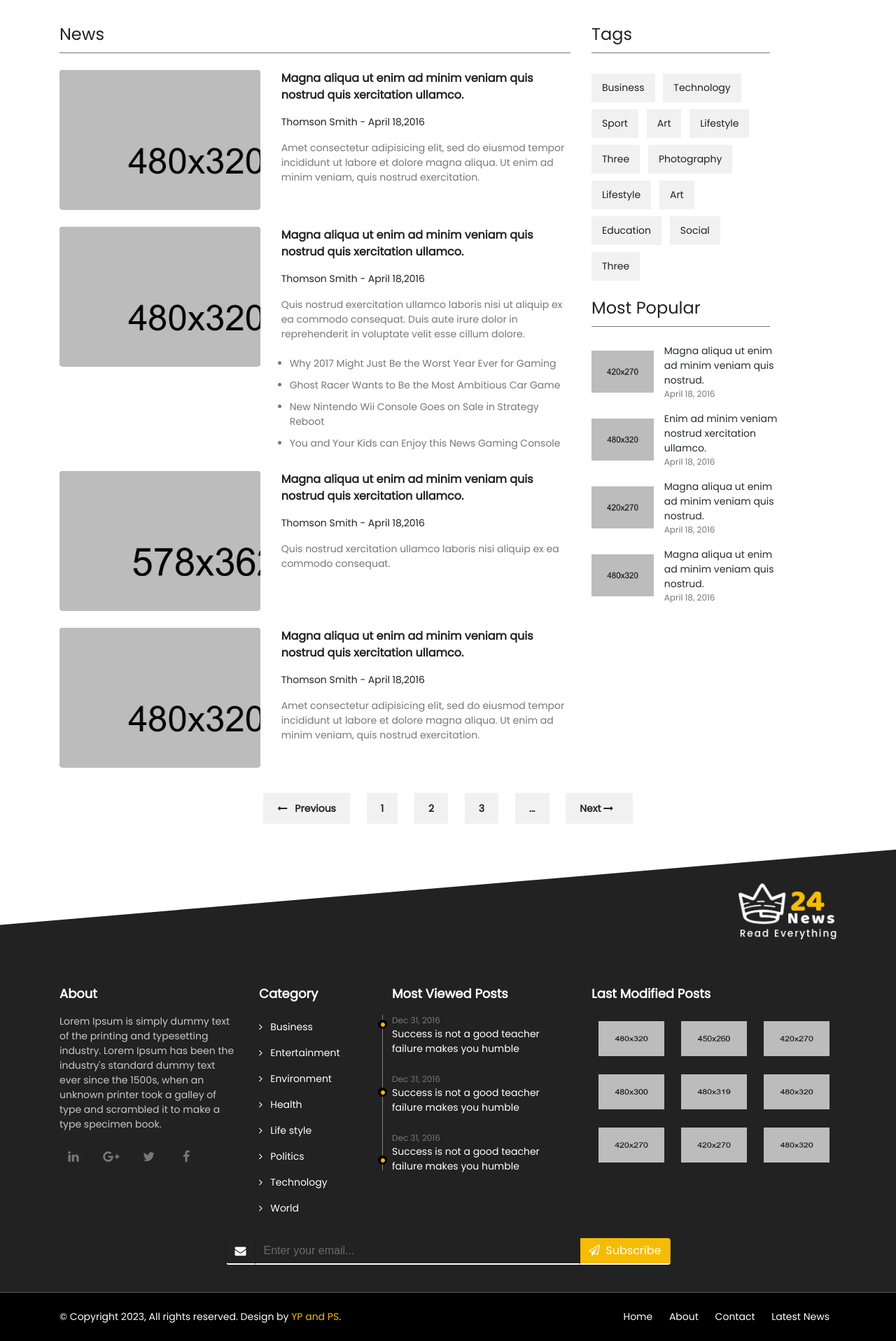
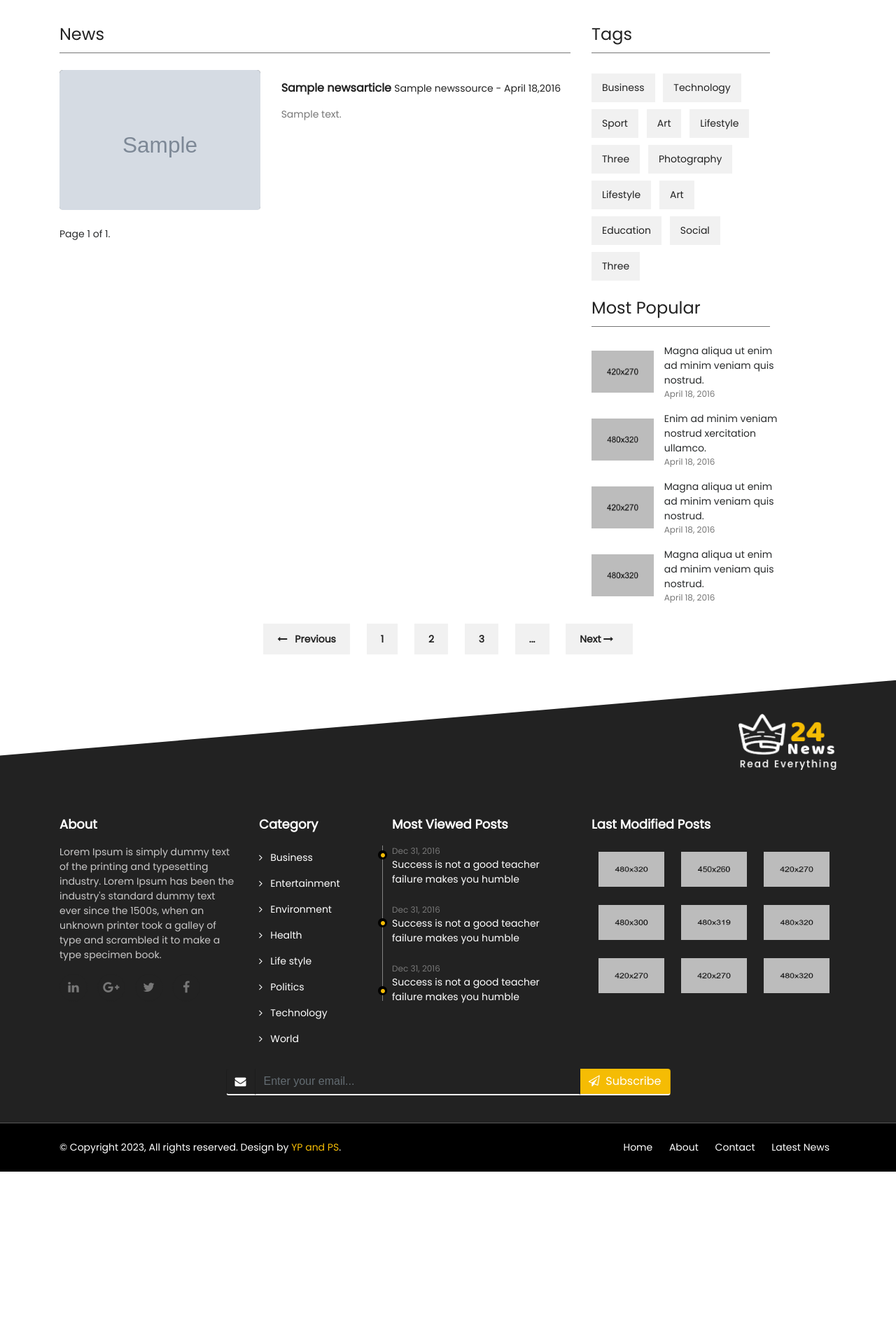
Before and after one commit to Priyanshu999/DailyDive, a Django app: page / in a window 1280 px wide. Shown: the part 2086-4002 px from the top of the page at 70% size. After the commit the page ends 3760 px from the top, so only its background shows below. Run offline with Django 4.2, Linux system fonts and the light colour scheme; tables that the repository leaves empty hold one stand-in row (values such as "Sample post"); grey boxes marked "Sample" are stand-in pictures; some libraries are stand-ins or nearby versions.

Commit message:
Home page 80% complete, implemented article listing and pagination

```diff
--- a/DjangoApp/news/templates/news/index.html
+++ b/DjangoApp/news/templates/news/index.html
@@ -130,71 +130,90 @@
     <div class="container-fluid paddding mb-5">
         <div class="row mx-0">
             <div class="col-md-6 col-12 paddding animate-box" data-animate-effect="fadeIn">
-                <div class="fh5co_suceefh5co_height"><img src="{% static 'images/nick-karvounis-78711.jpg' %}"
-                        alt="img" />
+                {% for article in page_obj %}
+                {# Check if this is the third object in the list (index 2) #}
+                {% if forloop.counter0 == 0 %}
+                <div class="fh5co_suceefh5co_height"><img src="{{ article.image_url }}" alt="img" />
                     <div class="fh5co_suceefh5co_height_position_absolute"></div>
                     <div class="fh5co_suceefh5co_height_position_absolute_font">
-                        <div class=""><a href="#" class="color_fff"> <i class="fa fa-clock-o"></i>&nbsp;&nbsp;Dec
-                                31,2017
+                        <div class=""><a href="#" class="color_fff"> <i class="fa fa-clock-o"></i>&nbsp;&nbsp;
+                                {{ article.publication_date }}
                             </a></div>
-                        <div class=""><a href="single.html" class="fh5co_good_font"> After all is said and done, more is
-                                said than done </a></div>
+                        <div class=""><a href="single.html" class="fh5co_good_font"> {{ article.title }} </a></div>
                     </div>
                 </div>
+                {% endif %}
+                {% endfor %}
             </div>
             <div class="col-md-6">
                 <div class="row">
+                    {% for article in page_obj %}
+                    {# Check if this is the third object in the list (index 2) #}
+                    {% if forloop.counter0 == 1 %}
                     <div class="col-md-6 col-6 paddding animate-box" data-animate-effect="fadeIn">
-                        <div class="fh5co_suceefh5co_height_2"><img src="{% static 'images/science-578x362.jpg' %}"
-                                alt="img" />
+                        <div class="fh5co_suceefh5co_height_2"><img src="{{ article.image_url }}" alt="img" />
                             <div class="fh5co_suceefh5co_height_position_absolute"></div>
                             <div class="fh5co_suceefh5co_height_position_absolute_font_2">
-                                <div class=""><a href="#" class="color_fff"> <i
-                                            class="fa fa-clock-o"></i>&nbsp;&nbsp;Oct
-                                        28,2017 </a></div>
-                                <div class=""><a href="single.html" class="fh5co_good_font_2"> After all is said and
-                                        done, <br>more is said than done </a></div>
+                                <div class=""><a href="#" class="color_fff"> <i class="fa fa-clock-o"></i>&nbsp;&nbsp;
+                                        {{ article.publication_date }} </a></div>
+                                <div class=""><a href="single.html" class="fh5co_good_font_2"> {{ article.title|slice:":62" }}... </a></div>
                             </div>
                         </div>
                     </div>
+                    {% endif %}
+                    {% endfor %}
+
+                    {% for article in page_obj %}
+                    {# Check if this is the third object in the list (index 2) #}
+                    {% if forloop.counter0 == 2 %}
                     <div class="col-md-6 col-6 paddding animate-box" data-animate-effect="fadeIn">
-                        <div class="fh5co_suceefh5co_height_2"><img src="{% static 'images/joe-gardner-75333.jpg' %}"
-                                alt="img" />
+                        <div class="fh5co_suceefh5co_height_2"><img src="{{ article.image_url }}" alt="img" />
                             <div class="fh5co_suceefh5co_height_position_absolute"></div>
                             <div class="fh5co_suceefh5co_height_position_absolute_font_2">
-                                <div class=""><a href="#" class="color_fff"> <i
-                                            class="fa fa-clock-o"></i>&nbsp;&nbsp;Oct 28,2017 </a></div>
-                                <div class=""><a href="single.html" class="fh5co_good_font_2"> After all is said and
-                                        done... </a></div>
+                                <div class=""><a href="#" class="color_fff"> <i class="fa fa-clock-o"></i>&nbsp;&nbsp;
+                                        {{ article.publication_date }} </a></div>
+                                <div class=""><a href="single.html" class="fh5co_good_font_2"> {{ article.title|slice:":62" }}... </a></div>
                             </div>
                         </div>
                     </div>
+                    {# Add more fields as needed #}
+                    {% endif %}
+                    {% endfor %}
+
+
+                    {% for article in page_obj %}
+                    {# Check if this is the third object in the list (index 2) #}
+                    {% if forloop.counter0 == 3 %}
                     <div class="col-md-6 col-6 paddding animate-box" data-animate-effect="fadeIn">
-                        <div class="fh5co_suceefh5co_height_2"><img src="{% static 'images/ryan-moreno-98837.jpg' %}"
-                                alt="img" />
+                        <div class="fh5co_suceefh5co_height_2"><img src="{{ article.image_url }}" alt="img" />
                             <div class="fh5co_suceefh5co_height_position_absolute"></div>
                             <div class="fh5co_suceefh5co_height_position_absolute_font_2">
-                                <div class=""><a href="#" class="color_fff"> <i
-                                            class="fa fa-clock-o"></i>&nbsp;&nbsp;Oct
-                                        28,2017 </a></div>
-                                <div class=""><a href="single.html" class="fh5co_good_font_2"> After all is said and
-                                        done, more is said than done </a></div>
+                                <div class=""><a href="#" class="color_fff"> <i class="fa fa-clock-o"></i>&nbsp;&nbsp;
+                                        {{ article.publication_date }} </a></div>
+                                <div class=""><a href="single.html" class="fh5co_good_font_2">
+                                        {{ article.title|slice:":62" }}... </a></div>
                             </div>
                         </div>
                     </div>
+                    {% endif %}
+                    {% endfor %}
+
+                    {% for article in page_obj %}
+                    {# Check if this is the third object in the list (index 2) #}
+                    {% if forloop.counter0 == 4 %}
                     <div class="col-md-6 col-6 paddding animate-box" data-animate-effect="fadeIn">
-                        <div class="fh5co_suceefh5co_height_2"><img src="{% static 'images/10-1-1-875x500.jpg' %} "
-                                alt="img" />
+                        <div class="fh5co_suceefh5co_height_2"><img src="{{ article.image_url }} " alt="img" />
                             <div class="fh5co_suceefh5co_height_position_absolute"></div>
                             <div class="fh5co_suceefh5co_height_position_absolute_font_2">
-                                <div class=""><a href="#" class="color_fff"> <i
-                                            class="fa fa-clock-o"></i>&nbsp;&nbsp;Oct
-                                        28,2017 </a></div>
-                                <div class=""><a href="single.html" class="fh5co_good_font_2"> After all is said and
-                                        done, more is said... </a></div>
+                                <div class=""><a href="#" class="color_fff"> <i class="fa fa-clock-o"></i>&nbsp;&nbsp;
+                                        {{ article.publication_date }} </a></div>
+                                <div class=""><a href="single.html" class="fh5co_good_font_2">
+                                       {{ article.title|slice:":62" }}... </a></div>
                             </div>
                         </div>
                     </div>
+                    {% endif %}
+                    {% endfor %}
                 </div>
             </div>
         </div>
@@ -446,91 +465,43 @@
                     <div>
                         <div class="fh5co_heading fh5co_heading_border_bottom py-2 mb-4">News</div>
                     </div>
-                    <div class="row pb-4">
-                        <div class="col-md-5">
-                            <div class="fh5co_hover_news_img">
-                                <div class="fh5co_news_img"><img src="{% static 'images/nathan-mcbride-229637.jpg' %}"
-                                        alt="" /></div>
-                                <div></div>
+                    {% for article in page_obj %}
+                        <div class="row pb-4">
+                            <div class="col-md-5">
+                                <div class="fh5co_hover_news_img">
+                                    <div class="fh5co_news_img"><img src="{{ article.image_url }}" style="max-width: 100%; height: auto;"
+                                            alt="{% static 'images/nathan-mcbride-229637.jpg' %}" /></div>
+                                    <div></div>
+                                </div>
+                            </div>
+                            <div class="col-md-7 animate-box">
+                                <a href="{{ article.article_link }}" class="fh5co_magna py-2"> {{ article.title }} </a> <a href="single.html"
+                                    class="fh5co_mini_time py-3"> {{ article.source.name }} -
+                                    April 18,2016 </a>
+                                <div class="fh5co_consectetur"> {{ article.content|slice:":200" }}
+                                </div>
                             </div>
                         </div>
-                        <div class="col-md-7 animate-box">
-                            <a href="single.html" class="fh5co_magna py-2"> Magna aliqua ut enim ad minim veniam quis
-                                nostrud quis xercitation ullamco. </a> <a href="single.html"
-                                class="fh5co_mini_time py-3"> Thomson Smith -
-                                April 18,2016 </a>
-                            <div class="fh5co_consectetur"> Amet consectetur adipisicing elit, sed do eiusmod tempor
-                                incididunt
-                                ut labore et dolore magna aliqua. Ut enim ad minim veniam, quis nostrud exercitation.
-                            </div>
-                        </div>
+                    {% endfor %}
+                    <div class="pagination">
+                        <span class="step-links">
+                            {% if page_obj.has_previous %}
+                                <a href="?page=1">&laquo; first</a>
+                                <a href="?page={{ page_obj.previous_page_number }}">previous</a>
+                            {% endif %}
+
+                            <span class="current-page">
+                                Page {{ page_obj.number }} of {{ page_obj.paginator.num_pages }}.
+                            </span>
+
+                            {% if page_obj.has_next %}
+                                <a href="?page={{ page_obj.next_page_number }}">next</a>
+                                <a href="?page={{ page_obj.paginator.num_pages }}">last &raquo;</a>
+                            {% endif %}
+                        </span>
                     </div>
-                    <div class="row pb-4">
-                        <div class="col-md-5">
-                            <div class="fh5co_hover_news_img">
-                                <div class="fh5co_news_img"><img src="{% static 'images/ryan-moreno-98837.jpg' %}"
-                                        alt="" /></div>
-                                <div></div>
-                            </div>
-                        </div>
-                        <div class="col-md-7">
-                            <a href="single.html" class="fh5co_magna py-2"> Magna aliqua ut enim ad minim veniam quis
-                                nostrud quis xercitation ullamco. </a> <a href="#" class="fh5co_mini_time py-3"> Thomson
-                                Smith -
-                                April 18,2016 </a>
-                            <div class="fh5co_consectetur"> Quis nostrud exercitation ullamco laboris nisi ut aliquip ex
-                                ea
-                                commodo consequat. Duis aute irure dolor in reprehenderit in voluptate velit esse cillum
-                                dolore.
-                            </div>
-                            <ul class="fh5co_gaming_topikk pt-3">
-                                <li> Why 2017 Might Just Be the Worst Year Ever for Gaming</li>
-                                <li> Ghost Racer Wants to Be the Most Ambitious Car Game</li>
-                                <li> New Nintendo Wii Console Goes on Sale in Strategy Reboot</li>
-                                <li> You and Your Kids can Enjoy this News Gaming Console</li>
-                            </ul>
-                        </div>
-                    </div>
-                    <div class="row pb-4">
-                        <div class="col-md-5">
-                            <div class="fh5co_hover_news_img">
-                                <div class="fh5co_news_img">
-                                    <img src="{% static 'images/photo-1449157291145-7efd050a4d0e-578x362.jpg' %}"
-                                        alt="" />
-                                </div>
-                                <div></div>
-                            </div>
-                        </div>
-                        <div class="col-md-7">
-                            <a href="single.html" class="fh5co_magna py-2"> Magna aliqua ut enim ad minim veniam quis
-                                nostrud quis xercitation ullamco. </a> <a href="#" class="fh5co_mini_time py-3"> Thomson
-                                Smith -
-                                April 18,2016 </a>
-                            <div class="fh5co_consectetur"> Quis nostrud xercitation ullamco laboris nisi aliquip ex ea
-                                commodo
-                                consequat.
-                            </div>
-                        </div>
-                    </div>
-                    <div class="row pb-4">
-                        <div class="col-md-5">
-                            <div class="fh5co_hover_news_img">
-                                <div class="fh5co_news_img"><img src="{% static 'images/office-768x512.jpg' %}"
-                                        alt="" /></div>
-                                <div></div>
-                            </div>
-                        </div>
-                        <div class="col-md-7">
-                            <a href="single.html" class="fh5co_magna py-2"> Magna aliqua ut enim ad minim veniam quis
-                                nostrud quis xercitation ullamco. </a> <a href="#" class="fh5co_mini_time py-3"> Thomson
-                                Smith -
-                                April 18,2016 </a>
-                            <div class="fh5co_consectetur"> Amet consectetur adipisicing elit, sed do eiusmod tempor
-                                incididunt
-                                ut labore et dolore magna aliqua. Ut enim ad minim veniam, quis nostrud exercitation.
-                            </div>
-                        </div>
-                    </div>
+
+
                 </div>
                 <div class="col-md-3 animate-box" data-animate-effect="fadeInRight">
                     <div>
--- a/DjangoApp/news/views.py
+++ b/DjangoApp/news/views.py
@@ -1,7 +1,10 @@
 from django.views.generic.edit import FormView
 from .forms import CustomSignupForm
-from django.views.generic import TemplateView
+from django.views.generic import TemplateView, ListView
+from django.db.models import F, Subquery, Window, Count, Max
 from django.contrib.auth import login
+from django.db.models.functions import Rank, DenseRank, TruncDate
+from .models import NewsArticle
 # from verify_email.email_handler import send_verification_email
 # from django.shortcuts import render, re
 # from django.views import View
@@ -20,5 +23,39 @@ class SignupView(FormView):
         return super().form_valid(form)
 
 
-class HomeView(TemplateView):
+class HomeView(ListView):
+    model = NewsArticle
     template_name = 'index.html'
+    # context_object_name = 'articles'
+    paginate_by = 14
+
+    def get_queryset(self):
+        # Create an initial queryset for articles
+        articles = NewsArticle.objects.all()
+
+        # Apply additional filtering based on your requirements
+        articles = self.mix_articles(articles)
+
+        # Slice the filtered queryset
+        articles = articles.order_by('-publication_date')[:300]
+
+        return articles
+
+
+    def mix_articles(self, articles):
+        # Group articles by the date part of publication_date and annotate the count
+        articles = articles.annotate(
+            publication_date_date=TruncDate('publication_date')
+        ).values('publication_date_date').annotate(
+            article_count=Count('id')
+        )
+
+        # Sort the grouped articles by count in descending order
+        articles = articles.order_by('-article_count')
+
+        # Extract the date parts from the grouped result
+        publication_date_dates = articles.values_list('publication_date_date', flat=True)
+
+        # Fetch and order the articles based on the sorted date parts
+        sorted_articles = NewsArticle.objects.filter(publication_date__date__in=publication_date_dates).order_by('-publication_date')
+        return sorted_articles
```
